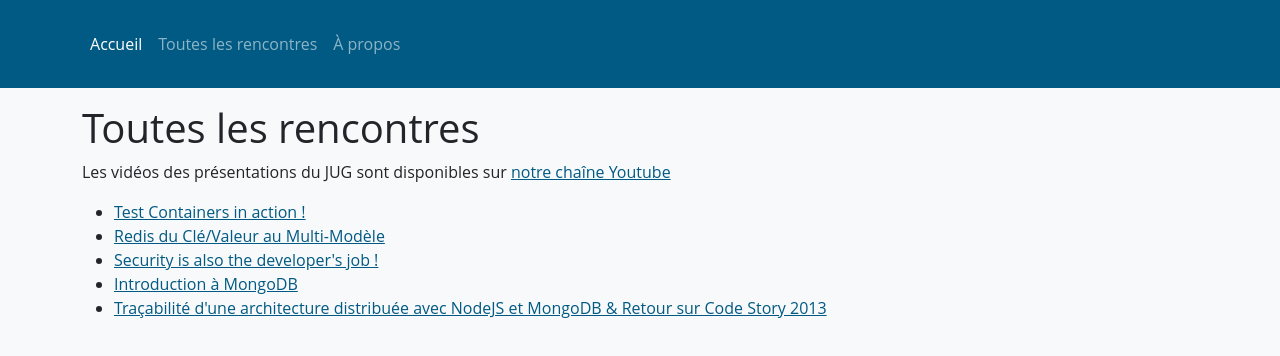
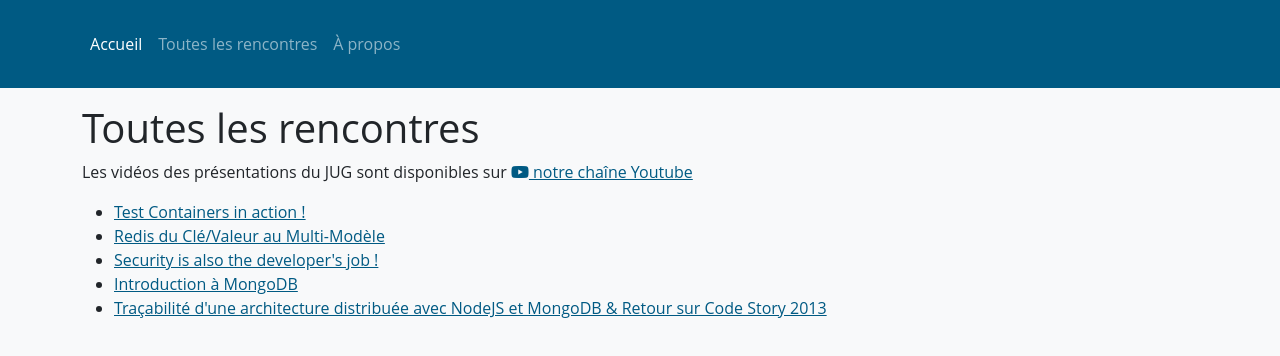
Before and after one commit to Serli/poitoucharentesjug.org, a Jekyll site: the page built from rencontres.html, in a window 1280 px wide. Shown: the top 356 px of the page. Built offline with Jekyll 4.4.1, drawn with Linux system fonts in a browser that asks for light colours.

Commit message:
Ajout des icones twitter et youtube

```diff
--- a/_layouts/event.html
+++ b/_layouts/event.html
@@ -23,9 +23,11 @@
                 <div class="col-12 col-lg-3">
                     {% capture speaker_photo_url %}{{ "/assets/images/speakers/" }}{{ speaker.photo }}{% endcapture %}
                     <img class="img-speaker img-thumbnail" src="{{ speaker_photo_url | relative_url }}" alt="{{ speaker.name }}" />
+                    {% if speaker.twitter_id %}
                     <p>
-                        <a href="https://twitter.com/{{speaker.twitter_id}}" target="_blank" rel="noreferrer noopener">@{{speaker.twitter_id}}</a>
+                        <i class="fa-brands fa-twitter"></i> <a href="https://twitter.com/{{speaker.twitter_id}}" target="_blank" rel="noreferrer noopener">@{{speaker.twitter_id}}</a>
                     </p>
+                    {% endif %}
                 </div>
                 <div class="col-12 col-lg-9">
                     {{ speaker.content | markdownify }}
--- a/rencontres.html
+++ b/rencontres.html
@@ -8,7 +8,7 @@
 
 <p>
     Les vidéos des présentations du JUG sont disponibles sur
-    <a href="https://www.youtube.com/channel/UCPu5I8miuaXw0YICfEDg_NA" target="_blank" rel="noreferrer noopener">notre chaîne Youtube</a>
+    <a href="https://www.youtube.com/channel/UCPu5I8miuaXw0YICfEDg_NA" target="_blank" rel="noreferrer noopener"><i class="fa-brands fa-youtube"></i> notre chaîne Youtube</a>
 </p>
 
 <ul>
```
